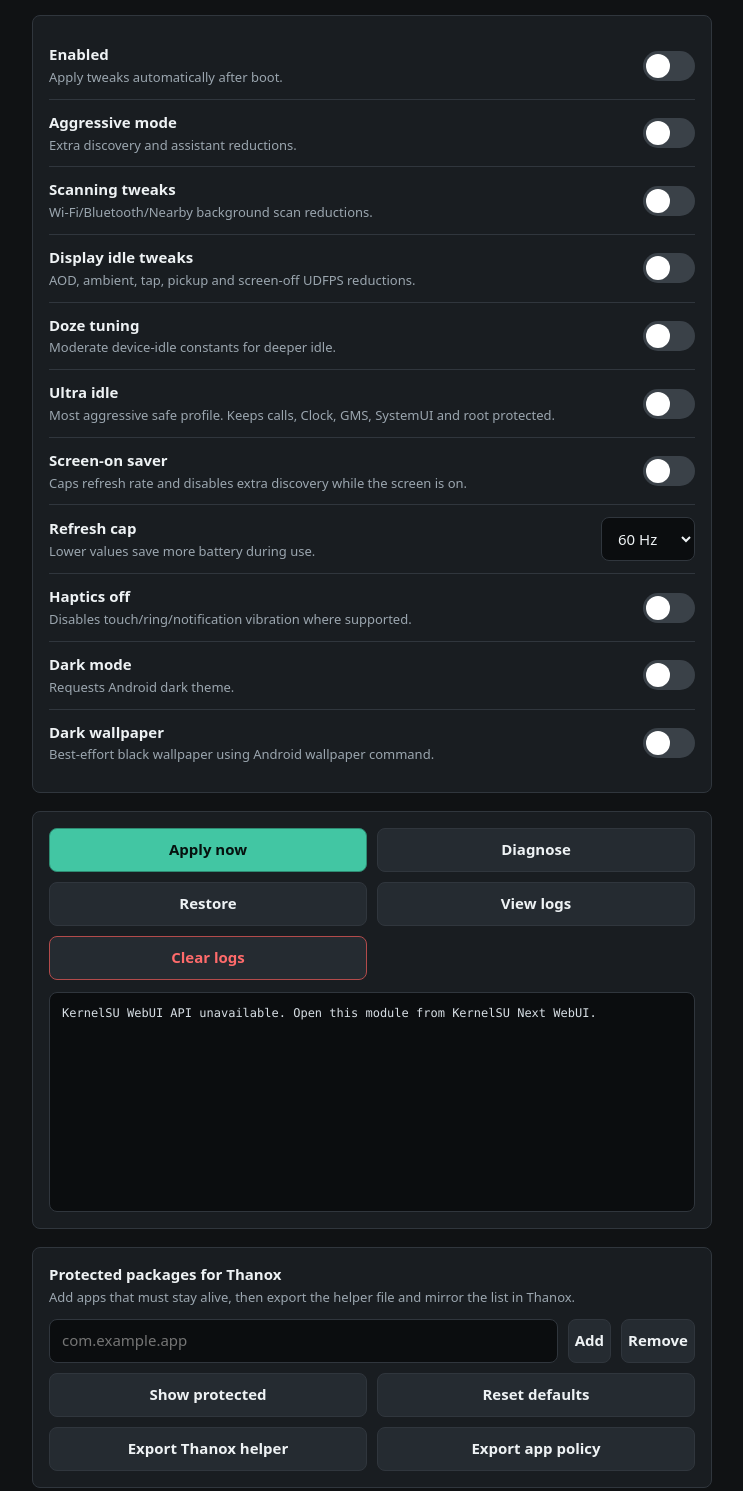
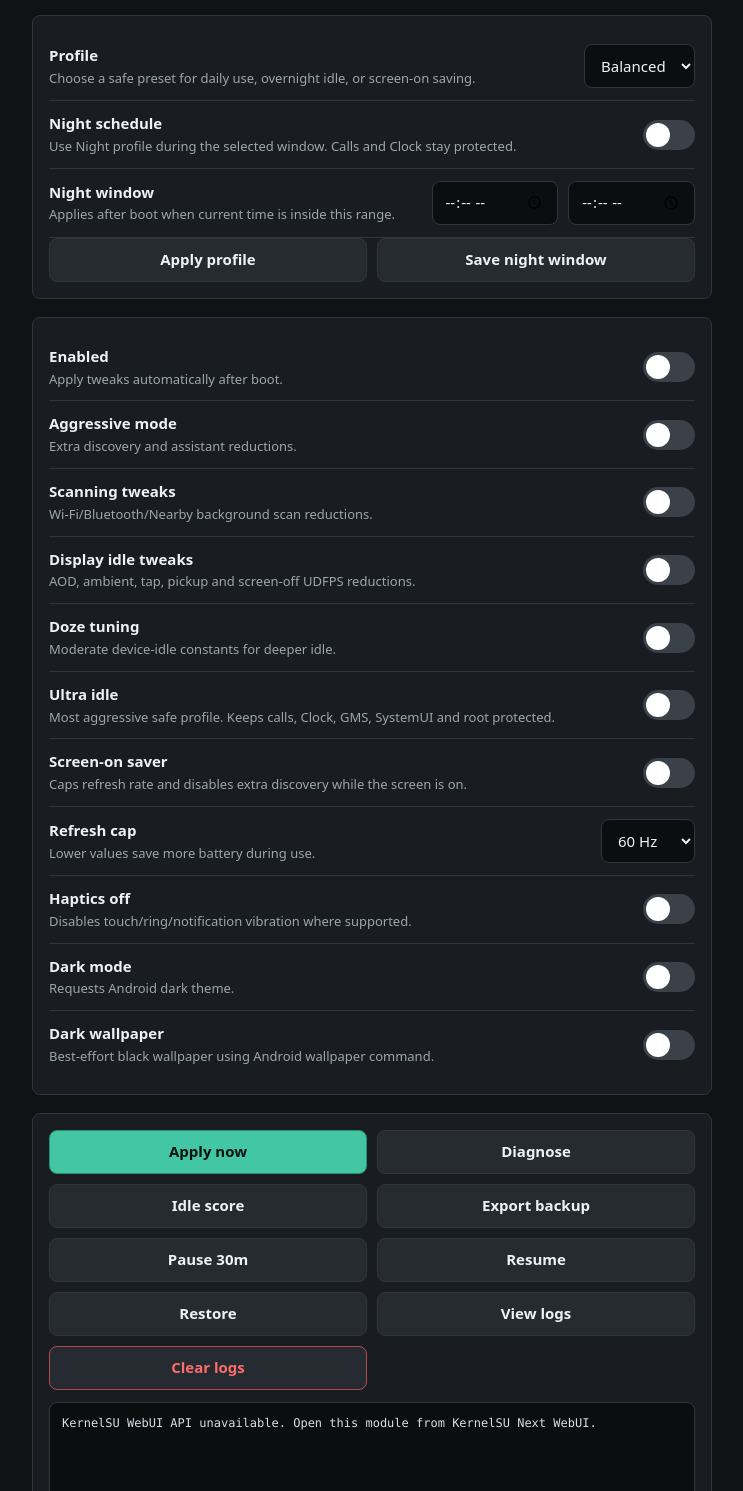
Before and after one commit to Mohithash/peridot-idle-drain-ksu-next, a plain HTML site: page webroot/index.html in a window 1280 px wide. Shown: the part 143-1634 px from the top of the page, without its empty margins (268-1011 px from the left). Drawn offline with Linux system fonts and the light colour scheme.

Commit message:
peridot: add profile scheduler and idle scoring

```diff
--- a/webroot/index.html
+++ b/webroot/index.html
@@ -113,6 +113,15 @@
       color: var(--text);
       font: inherit;
     }
+    input[type="time"], input[type="number"] {
+      min-height: 44px;
+      border: 1px solid var(--line);
+      border-radius: 8px;
+      padding: 0 12px;
+      background: #0b0d0f;
+      color: var(--text);
+      font: inherit;
+    }
     select {
       min-height: 44px;
       border: 1px solid var(--line);
@@ -177,6 +186,46 @@
     <p>KernelSU Next controls for conservative idle-drain tuning.</p>
 
     <div id="apiError" class="error">KernelSU WebUI API unavailable. Open this page from KernelSU Next module WebUI.</div>
+
+    <section>
+      <div class="row">
+        <div class="label">
+          <strong>Profile</strong>
+          <span>Choose a safe preset for daily use, overnight idle, or screen-on saving.</span>
+        </div>
+        <select id="profile">
+          <option value="balanced">Balanced</option>
+          <option value="idle">Idle</option>
+          <option value="ultra">Ultra</option>
+          <option value="night">Night</option>
+          <option value="screen">Screen</option>
+        </select>
+      </div>
+      <div class="row">
+        <div class="label">
+          <strong>Night schedule</strong>
+          <span>Use Night profile during the selected window. Calls and Clock stay protected.</span>
+        </div>
+        <label class="switch">
+          <input id="nightSchedule" type="checkbox">
+          <span class="slider"></span>
+        </label>
+      </div>
+      <div class="row">
+        <div class="label">
+          <strong>Night window</strong>
+          <span>Applies after boot when current time is inside this range.</span>
+        </div>
+        <div style="display:grid;grid-template-columns:1fr 1fr;gap:10px">
+          <input id="nightStart" type="time">
+          <input id="nightEnd" type="time">
+        </div>
+      </div>
+      <div class="actions">
+        <button id="applyProfile">Apply profile</button>
+        <button id="saveNightWindow">Save night window</button>
+      </div>
+    </section>
 
     <section>
       <div class="row">
@@ -296,6 +345,10 @@
       <div class="actions">
         <button class="primary" id="apply">Apply now</button>
         <button id="diagnose">Diagnose</button>
+        <button id="idleScore">Idle score</button>
+        <button id="exportBackup">Export backup</button>
+        <button id="pause30">Pause 30m</button>
+        <button id="resume">Resume</button>
         <button id="restore">Restore</button>
         <button id="viewLogs">View logs</button>
         <button class="danger" id="clearLogs">Clear logs</button>
@@ -326,6 +379,10 @@
     const output = document.getElementById('output');
     const apiError = document.getElementById('apiError');
     const enabled = document.getElementById('enabled');
+    const profile = document.getElementById('profile');
+    const nightSchedule = document.getElementById('nightSchedule');
+    const nightStart = document.getElementById('nightStart');
+    const nightEnd = document.getElementById('nightEnd');
     const aggressive = document.getElementById('aggressive');
     const scanning = document.getElementById('scanning');
     const display = document.getElementById('display');
@@ -368,6 +425,14 @@
         const text = await run('status');
         show(text);
         enabled.checked = /Enabled:\s*1/.test(text);
+        const profileMatch = text.match(/Profile:\s*(balanced|idle|ultra|night|screen)/);
+        if (profileMatch) profile.value = profileMatch[1];
+        nightSchedule.checked = /Night schedule:\s*1/.test(text);
+        const nightMatch = text.match(/Night window:\s*([0-2][0-9]:[0-5][0-9])-([0-2][0-9]:[0-5][0-9])/);
+        if (nightMatch) {
+          nightStart.value = nightMatch[1];
+          nightEnd.value = nightMatch[2];
+        }
         aggressive.checked = /Aggressive:\s*1/.test(text);
         scanning.checked = /Scanning tweaks:\s*1/.test(text);
         display.checked = /Display idle tweaks:\s*1/.test(text);
@@ -392,6 +457,16 @@
 
     enabled.addEventListener('change', async () => {
       show(await run(`set-enabled ${enabled.checked ? 1 : 0}`));
+      await refresh();
+    });
+
+    profile.addEventListener('change', async () => {
+      show(await run(`set-profile ${profile.value}`));
+      await refresh();
+    });
+
+    nightSchedule.addEventListener('change', async () => {
+      show(await run(`set-night-schedule ${nightSchedule.checked ? 1 : 0}`));
       await refresh();
     });
 
@@ -450,8 +525,40 @@
       await refresh();
     });
 
+    document.getElementById('applyProfile').addEventListener('click', async () => {
+      show(await run(`apply-profile ${profile.value}`));
+      await refresh();
+    });
+
+    document.getElementById('saveNightWindow').addEventListener('click', async () => {
+      if (!nightStart.value || !nightEnd.value) {
+        show('Select both night start and end times.');
+        return;
+      }
+      show(await run(`set-night-window ${nightStart.value} ${nightEnd.value}`));
+      await refresh();
+    });
+
     document.getElementById('diagnose').addEventListener('click', async () => {
       show(await run('diagnose'));
+    });
+
+    document.getElementById('idleScore').addEventListener('click', async () => {
+      show(await run('idle-score'));
+    });
+
+    document.getElementById('exportBackup').addEventListener('click', async () => {
+      show(await run('export-backup'));
+    });
+
+    document.getElementById('pause30').addEventListener('click', async () => {
+      show(await run('pause-minutes 30'));
+      await refresh();
+    });
+
+    document.getElementById('resume').addEventListener('click', async () => {
+      show(await run('resume'));
+      await refresh();
     });
 
     document.getElementById('restore').addEventListener('click', async () => {
```
Also changed, not shown: README.md, 5 other files.
